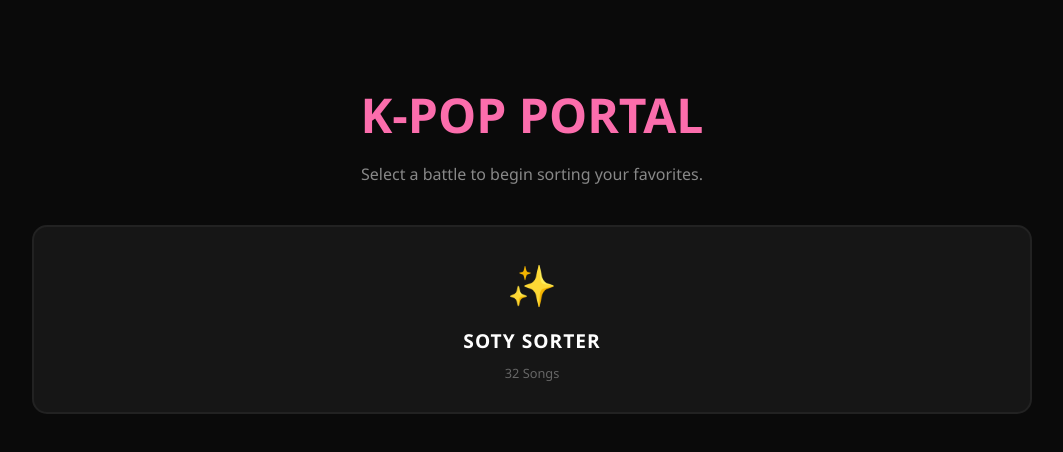
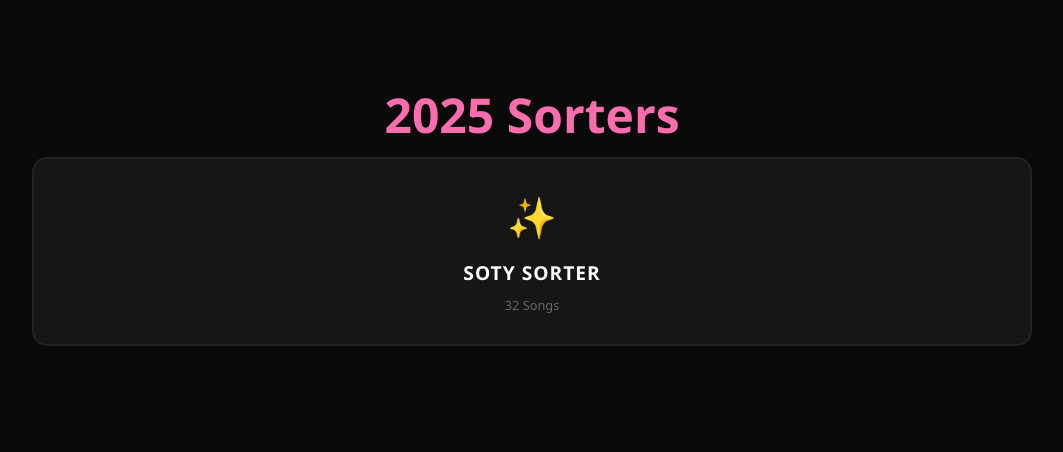
Before and after one commit to Vikanya/Sorters, a plain HTML site: page index.html in a window 1280 px wide. Shown: the whole page, without its empty margins (108-1171 px from the left). Drawn offline with Linux system fonts and the light colour scheme.

Commit message:
Update index.html

```diff
--- a/index.html
+++ b/index.html
@@ -71,8 +71,7 @@
 </head>
 <body>
 
-    <h1>K-POP PORTAL</h1>
-    <p>Select a battle to begin sorting your favorites.</p>
+    <h1>2025 Sorters</h1>
 
     <div class="grid">
         <a href="SOTY_sorter.html" class="sorter-link">
```
